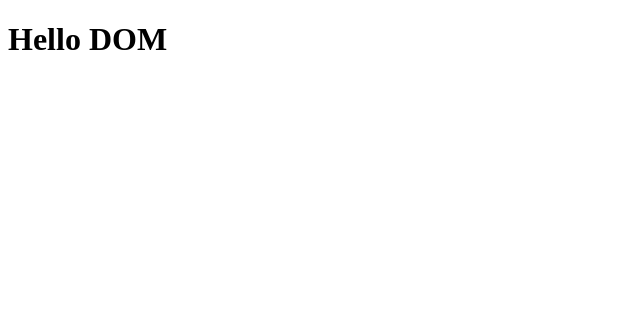
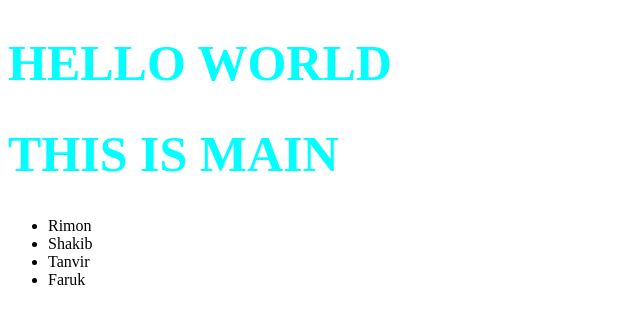
Before and after one commit to RemonAhmedMia/Document-Object-Model-01, a plain HTML site: page index.html in a window 1280 px wide. Shown: the whole page, without its empty margins (0-640 px from the left). Drawn offline with Linux system fonts and the light colour scheme.

Commit message:
get elementbyId and Classname

```diff
--- a/dom-one.js
+++ b/dom-one.js
@@ -0,0 +1,30 @@
+const allHeading = document.getElementsByTagName("h1");
+ for(const h1 of allHeading) {
+    console.log(h1.innerText);
+ }
+
+ const allListItems = document.getElementsByTagName("li");
+ for(const li of allListItems) {
+    // console.log(li); evhabe dile li soho dhekabe;
+    console.log(li.innerText); // li er vitor er text gula show korbe shodu
+ }
+
+//  getElementbyId============
+
+const rimo =document.getElementById("tittle").innerText = "Hello World"; //  to change inner text
+console.log(rimo);
+
+
+// document.getElementsByClassName()
+// এটা দিয়ে তুমি একটা নির্দিষ্ট class যুক্ত সব element ধরতে পারো।
+
+// Multiple element ধরা সম্ভব।
+
+// এটা HTMLCollection রিটার্ন করে (Array-এর মতো, কিন্তু সরাসরি Array না)।
+
+const clasess = document.getElementsByClassName("importent-friends");
+//console.log(clasess);
+for(const friend of clasess){
+    console.log(friend.innerText);
+
+}
--- a/index.html
+++ b/index.html
@@ -7,8 +7,19 @@
     <link rel="stylesheet" href="style.css">
 </head>
 <body>
-    <h1>Hello DOM</h1>
+    <header>
+        <h1 id="tittle">This is header</h1>
+    </header>
 
+    <main>
+        <h1 id="friends">this is main</h1>
+        <ul>
+            <li class="importent-friends">Rimon</li>
+            <li class="importent-friends">Shakib</li>
+            <li class="importent-friends">Tanvir</li>
+            <li>Faruk</li>
+        </ul>
+    </main>
     <script src="dom-one.js"></script>
 </body>
 </html>
--- a/style.css
+++ b/style.css
@@ -0,0 +1,5 @@
+h1 {
+    color: aqua;
+    text-transform: uppercase;
+    font-size: 50px;
+}
```
